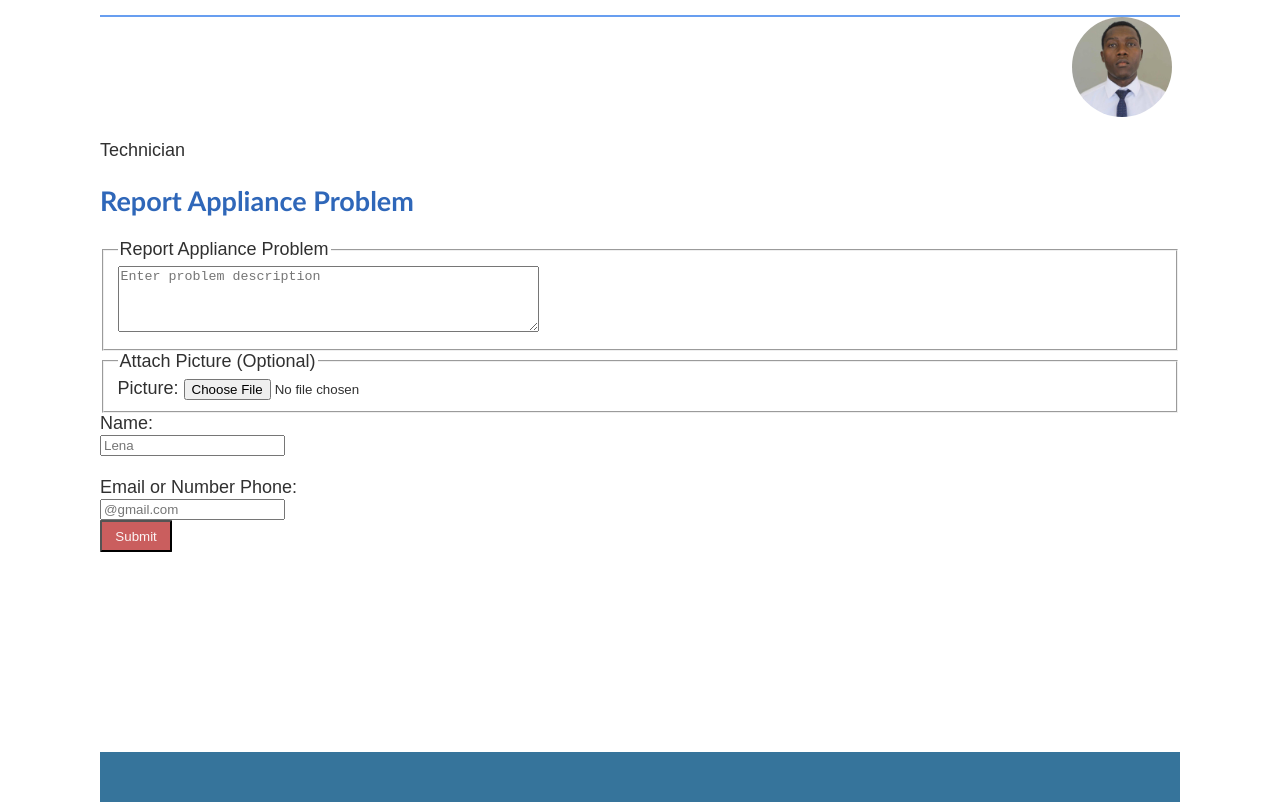
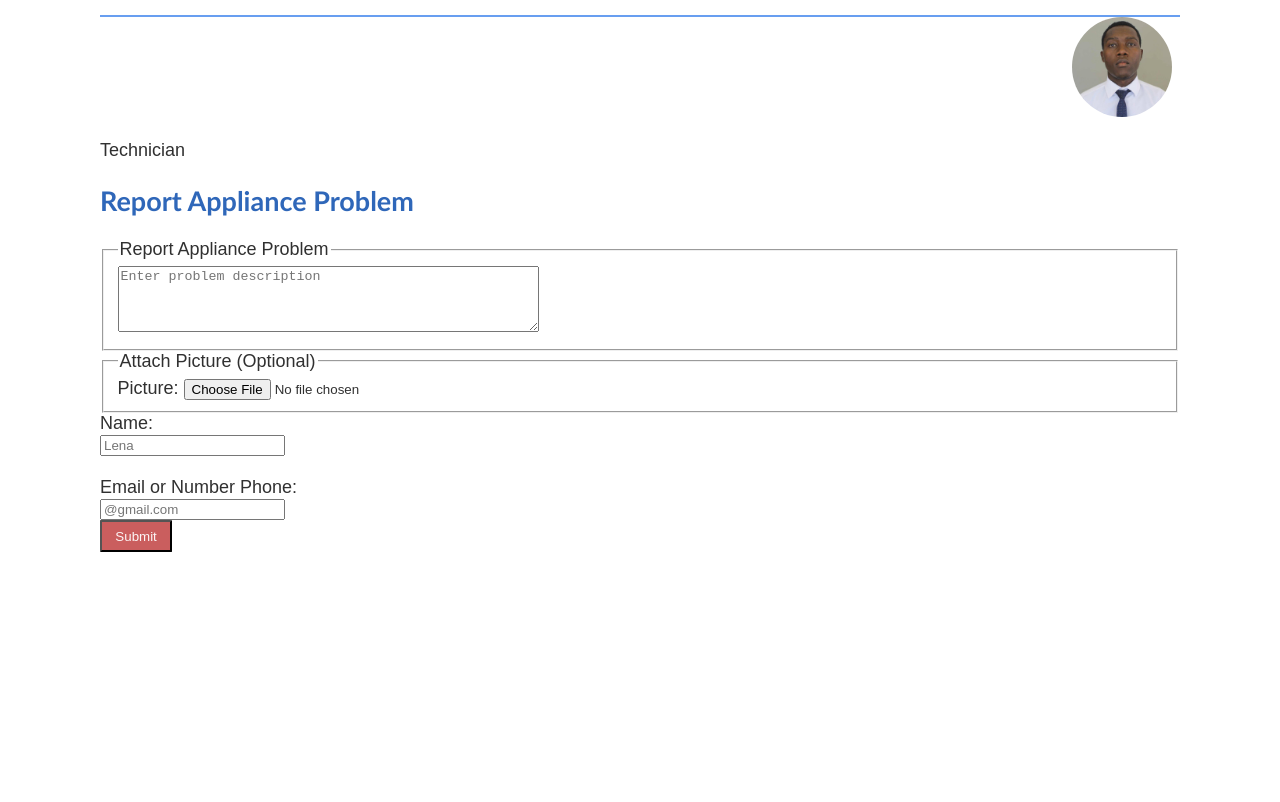
Before and after one commit to abby996/My-New-repository, a website built with Vite: page src/final-Project/repair.html in a window 1280 px wide. Shown: the part 75-877 px from the top of the page. After the commit the page ends 800 px from the top, so only its background shows below. Built offline with nearby package versions, Linux system fonts and the light colour scheme; a web font is replaced by a local one.

Commit message:
update repair

```diff
--- a/src/final-Project/repair.html
+++ b/src/final-Project/repair.html
@@ -64,7 +64,7 @@
 
 
  </main>
- <footer id="main-footer">
+
 
  </footer>
  </body>
```
